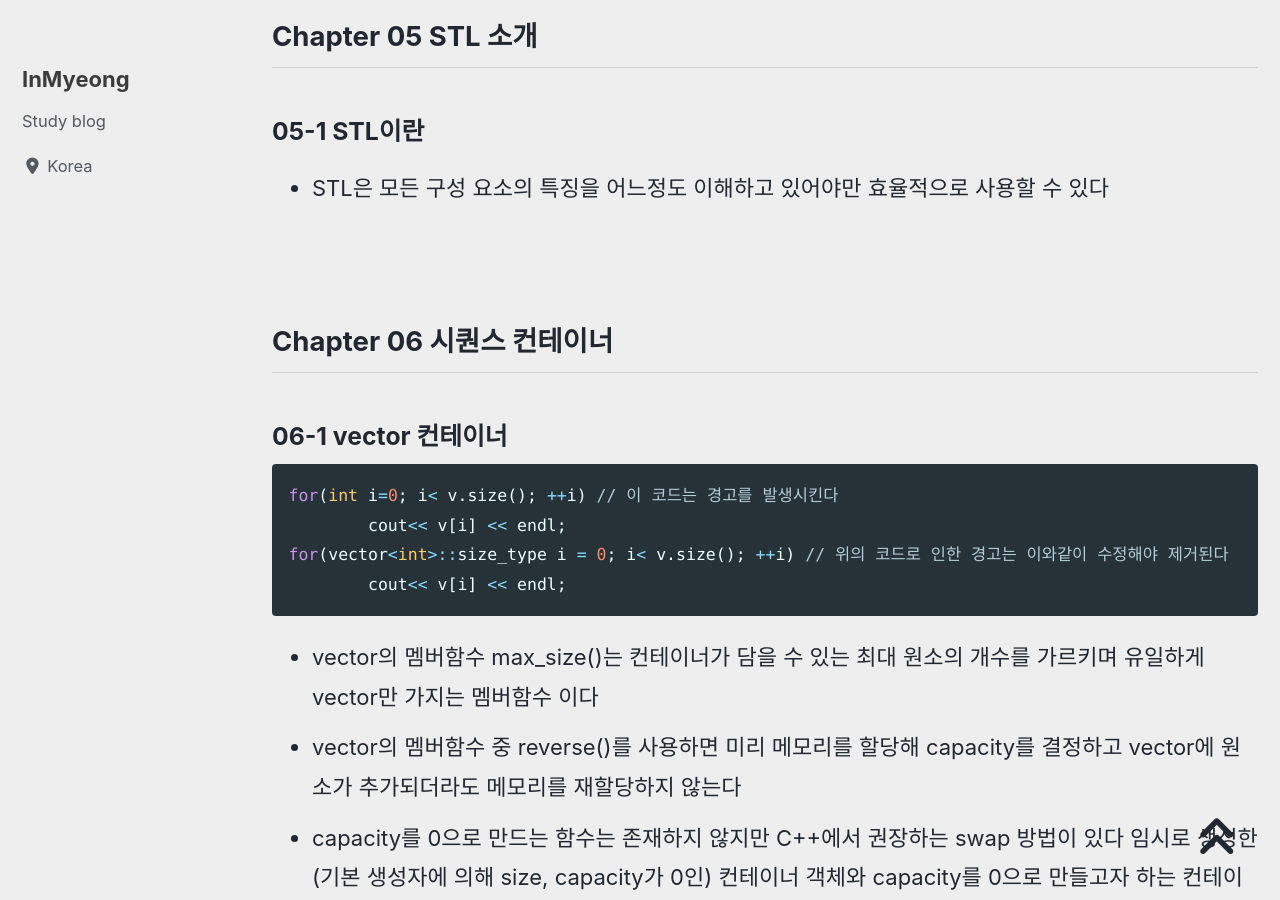
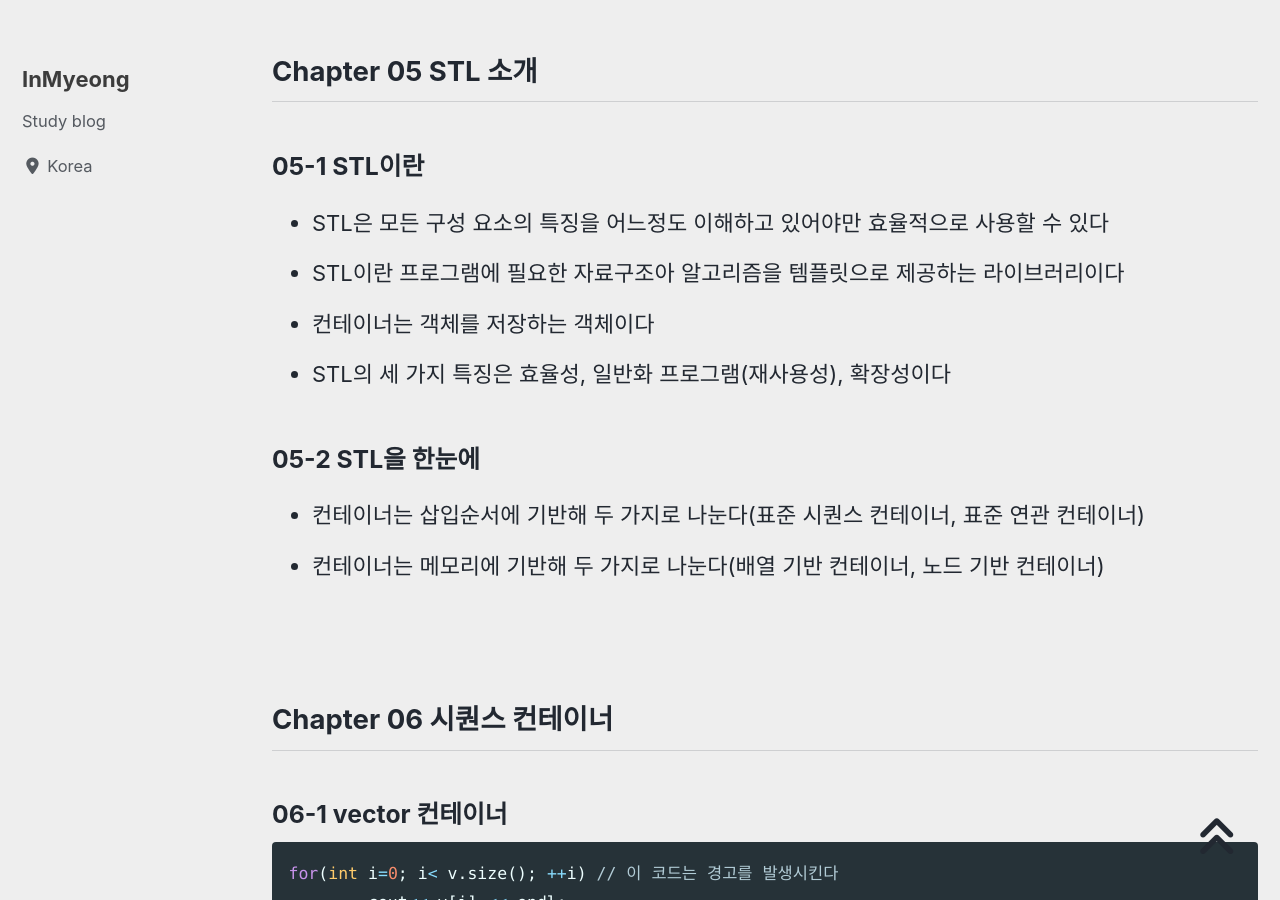
Before and after one commit to devMyeong/devMyeong.github.io, a Jekyll site: the page built from _posts/stl/2021-08-12-cpp-stl.md, in a window 1280 px wide and 900 px high, scrolled down 7460 px. Built offline with Jekyll 4.4.1, drawn with Linux system fonts in a browser that asks for light colours; cached includes are drawn as plain includes; nearby versions of some CDN libraries; some web fonts are replaced; comment, search, counter and statistics services are not loaded.

Commit message:
update stl chapter 05-2

```diff
--- a/_posts/stl/2021-08-12-cpp-stl.md
+++ b/_posts/stl/2021-08-12-cpp-stl.md
@@ -128,6 +128,13 @@ last_modified_at: 2021-08-24
 
 ### 05-1 STL이란
 - STL은 모든 구성 요소의 특징을 어느정도 이해하고 있어야만 효율적으로 사용할 수 있다
+- STL이란 프로그램에 필요한 자료구조아 알고리즘을 템플릿으로 제공하는 라이브러리이다
+- 컨테이너는 객체를 저장하는 객체이다
+- STL의 세 가지 특징은 효율성, 일반화 프로그램(재사용성), 확장성이다
+
+### 05-2 STL을 한눈에
+- 컨테이너는 삽입순서에 기반해 두 가지로 나눈다(표준 시퀀스 컨테이너, 표준 연관 컨테이너)
+- 컨테이너는 메모리에 기반해 두 가지로 나눈다(배열 기반 컨테이너, 노드 기반 컨테이너)
 
 <br>
 
```
